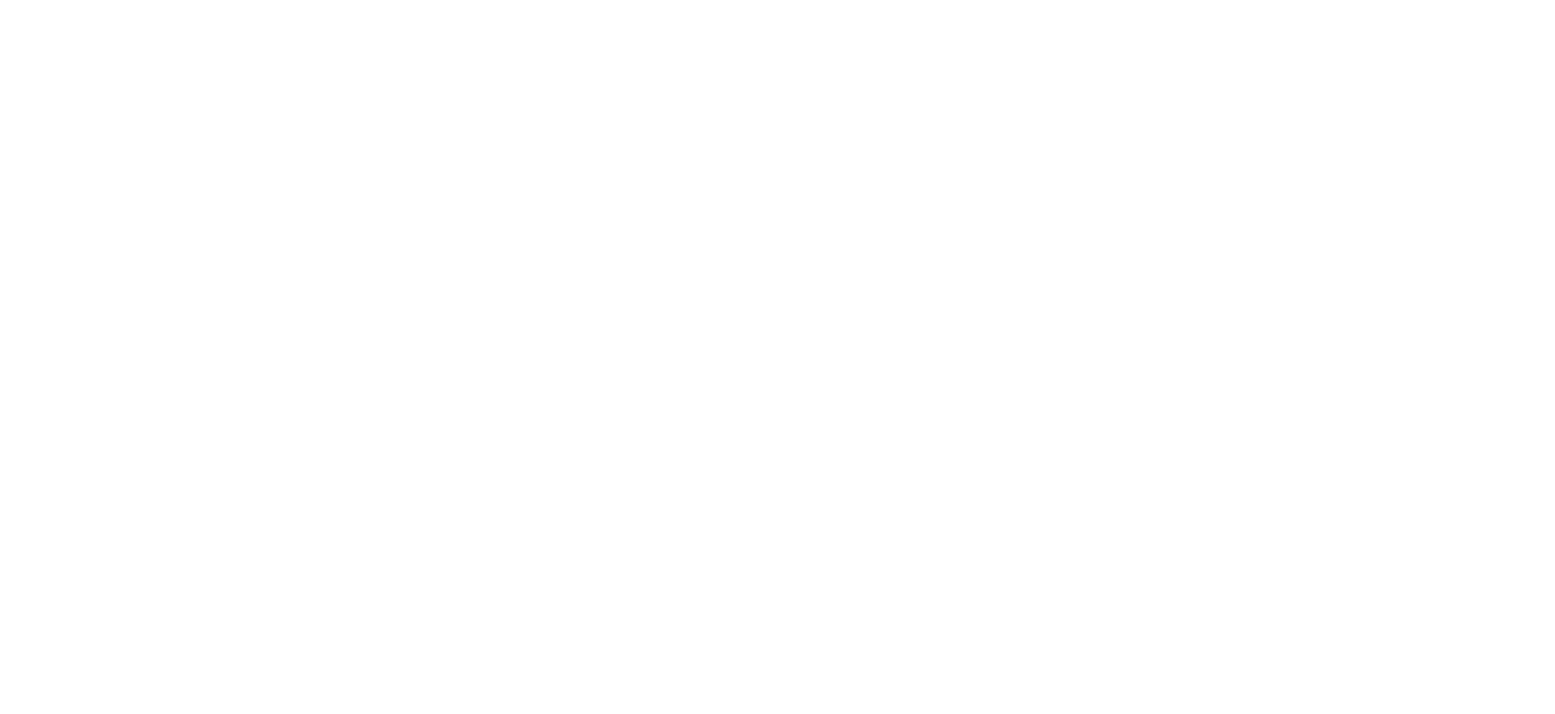
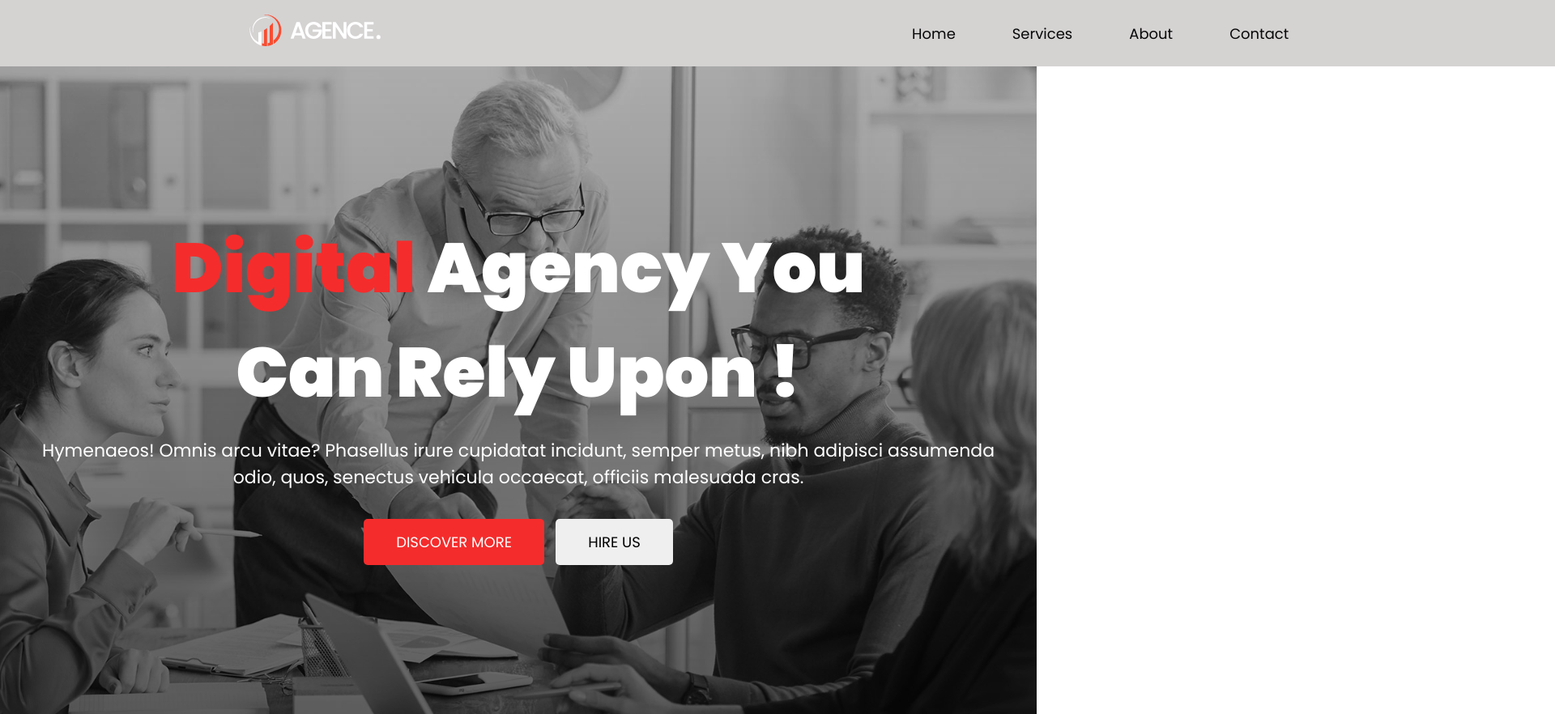
Before and after one commit to apurbojamananis/Digital-agency-using-HTML-CSS, a plain HTML site: page index.html in a window 1280 px wide. Shown: the whole page at 81% size, 1920 px wide, since content can reach past the window. Before the commit the page ends 800 px from the top, so only its background shows below. Drawn offline with Linux system fonts and the light colour scheme.

Commit message:
nav and banner added

```diff
--- a/index.html
+++ b/index.html
@@ -4,6 +4,7 @@
     <meta charset="UTF-8" />
     <meta http-equiv="X-UA-Compatible" content="IE=edge" />
     <meta name="viewport" content="width=device-width, initial-scale=1.0" />
+    <link rel="stylesheet" href="/styles/style.css" />
     <link
       rel="icon"
       type="image/x-icon"
@@ -17,5 +18,45 @@
     />
     <title>Digital Agency</title>
   </head>
-  <body></body>
+  <body>
+    <!-- ======================================-->
+    <!-- Header start -->
+    <!-- ======================================-->
+    <header>
+      <nav class="header-section">
+        <div class="head">
+          <div class="logo">
+            <a href="index.html"
+              ><img src="./asset/logo/logo.png" alt="Logo"
+            /></a>
+          </div>
+          <div class="navbar-section">
+            <ul>
+              <li><a href="index.html" act>Home</a></li>
+              <li><a href="#">Services</a></li>
+              <li><a href="#">About</a></li>
+              <li><a href="#">Contact</a></li>
+            </ul>
+          </div>
+        </div>
+      </nav>
+      <section class="banner">
+        <div class="banner-content">
+          <h1>
+            <span>Digital</span> Agency You <br />
+            Can Rely Upon !
+          </h1>
+          <p>
+            Hymenaeos! Omnis arcu vitae? Phasellus irure cupidatat incidunt,
+            semper metus, nibh adipisci assumenda odio, quos, senectus vehicula
+            occaecat, officiis malesuada cras.
+          </p>
+          <div class="btn-section">
+            <a href="#"><button class="btn btn1">DISCOVER MORE</button></a>
+            <a href="#"><button class="btn btn2">HIRE US</button></a>
+          </div>
+        </div>
+      </section>
+    </header>
+  </body>
 </html>
--- a/styles/style.css
+++ b/styles/style.css
@@ -1,5 +1,106 @@
 * {
   margin: 0;
   padding: 0;
-  font-family: ;
+  font-family: "Poppins", sans-serif;
 }
+
+.primary-color {
+  color: rgb(245, 44, 44);
+}
+
+/* ===================== */
+/* NAV Bar */
+/* ===================== */
+
+.header-section {
+  background-color: rgba(172, 166, 166, 0.5);
+  min-width: 1920px;
+  /* background-position: sticky; */
+}
+
+.head {
+  display: flex;
+  justify-content: space-around;
+  align-items: center;
+  padding: 15px 0px;
+}
+.navbar-section ul {
+  display: flex;
+  align-items: center;
+}
+
+.navbar-section li {
+  list-style: none;
+  margin-left: 30px;
+}
+
+.navbar-section li a {
+  color: #080808;
+  margin-right: 10px;
+  padding: 10px 15px;
+  font-size: 18px;
+  text-decoration: none;
+}
+
+.navbar-section li a:hover {
+  background-color: rgb(245, 44, 44);
+  border-radius: 5px;
+  color: #fff;
+  transition: 0.5s;
+}
+
+/* ===================== */
+/* Banner*/
+/* ===================== */
+.banner {
+  background-image: url(../asset/image/background.jpg),
+    linear-gradient(rgba(0, 0, 0, 0.3), rgba(0, 0, 0, 0.6));
+  background-blend-mode: overlay;
+  min-height: 100vh;
+  width: 100%;
+  background-repeat: no-repeat;
+  background-position: center;
+  background-size: cover;
+  display: flex;
+  text-align: center;
+}
+
+.banner-content {
+  max-width: 1240px;
+  margin: auto;
+}
+
+.banner-content h1 {
+  font-size: 86px;
+  font-weight: 900;
+  color: white;
+}
+
+.banner-content h1 span {
+  color: rgb(245, 44, 44);
+}
+
+.banner-content P {
+  font-size: 22px;
+  color: white;
+  padding: 15px;
+  margin-bottom: 20px;
+}
+
+.btn {
+  padding: 15px 40px;
+  border: none;
+  border-radius: 5px;
+  color: #fff;
+  font-size: 18px;
+  cursor: pointer;
+}
+
+.btn1 {
+  background-color: rgb(245, 44, 44);
+  margin-right: 10px;
+}
+
+.btn2 {
+  color: rgb(0, 0, 0);
+}
```
